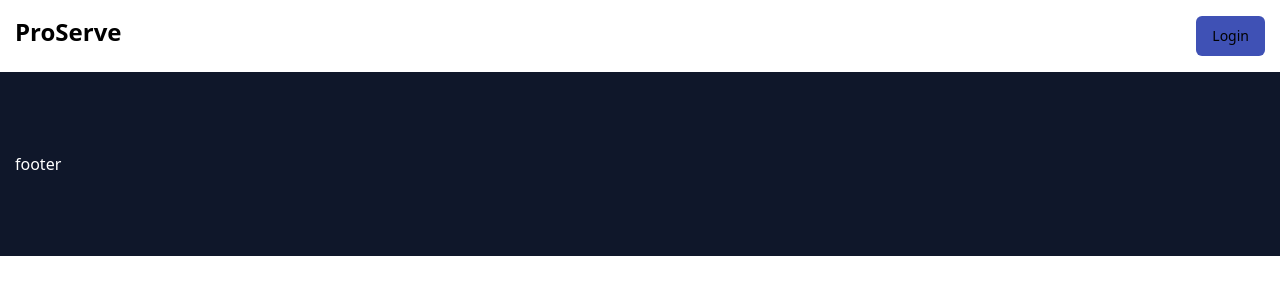
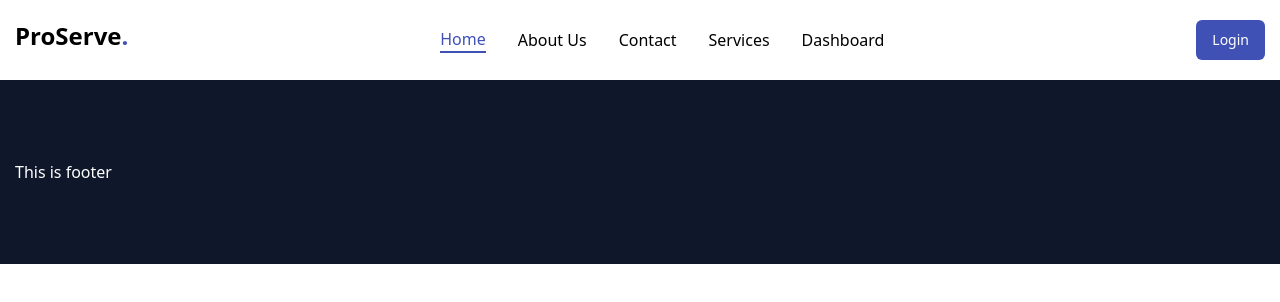
Before and after one commit to nahidraz23/proserve, a Next.js app: page / in a window 1280 px wide. Shown: the top 302 px of the page. Built offline with nearby package versions, Linux system fonts and the light colour scheme.

Commit message:
navbar added

```diff
--- a/package.json
+++ b/package.json
@@ -9,6 +9,7 @@
     "lint": "next lint"
   },
   "dependencies": {
+    "@radix-ui/react-dialog": "^1.1.1",
     "@radix-ui/react-slot": "^1.1.0",
     "class-variance-authority": "^0.7.0",
     "clsx": "^2.1.1",
@@ -16,6 +17,7 @@
     "next": "14.2.8",
     "react": "^18",
     "react-dom": "^18",
+    "react-icons": "^5.3.0",
     "tailwind-merge": "^2.5.2",
     "tailwindcss-animate": "^1.0.7"
   },
--- a/src/app/layout.js
+++ b/src/app/layout.js
@@ -1,5 +1,7 @@
+import Navbar from "@/components/Shared/Navbar/Navbar";
 import "./globals.css";
 import { Inter } from "next/font/google";
+import Footer from "@/components/Shared/Footer";
 
 const inter = Inter({
   subsets: ["latin"],
@@ -15,12 +17,9 @@ export default function RootLayout({ children }) {
   return (
     <html lang="en">
       <body className={inter.variable}>
-        {/* footer is here */}
-
-        {/* dynamic body content are children */}
+        <Navbar />
         {children}
-
-        {/* footer is here */}
+        <Footer />
       </body>
     </html>
   );
--- a/src/app/page.js
+++ b/src/app/page.js
@@ -1,16 +1,7 @@
-import { Button } from "@/components/ui/button";
-
 export default function Home() {
   return (
     <div className="">
-      <main className="flex justify-between container py-4">
-        <span className="font-bold text-2xl">ProServe</span>
-        <Button>Login</Button>
-      </main>
-
-      <footer className="bg-slate-900 text-white">
-        <div className="container  py-20">footer</div>
-      </footer>
+      <main></main>
     </div>
   );
 }
--- /dev/null
+++ b/src/components/Shared/Footer.jsx
@@ -0,0 +1,9 @@
+const Footer = () => {
+  return (
+    <footer className="bg-slate-900 text-white">
+      <div className="container  py-20">This is footer</div>
+    </footer>
+  );
+};
+
+export default Footer;
--- /dev/null
+++ b/src/components/Shared/Navbar/Navbar.jsx
@@ -0,0 +1,87 @@
+"use client";
+
+import { FiAlignRight } from "react-icons/fi";
+import { Button } from "@/components/ui/button";
+import {
+  Sheet,
+  SheetClose,
+  SheetContent,
+  SheetDescription,
+  SheetFooter,
+  SheetHeader,
+  SheetTitle,
+  SheetTrigger,
+} from "@/components/ui/sheet";
+
+import { links } from "@/lib/links";
+import Link from "next/link";
+import { usePathname } from "next/navigation";
+
+const Navbar = () => {
+  const pathname = usePathname();
+
+  console.log(pathname);
+
+  return (
+    <nav className="flex justify-between container py-5">
+      <h1 className="font-bold text-2xl">
+        ProServe<span className="text-primary">.</span>
+      </h1>
+      <div className="hidden lg:flex gap-8 items-center">
+        {links.map((link) => (
+          <Link
+            href={link.path}
+            key={link.path}
+            className={`capitalize font-medium hover:text-primary hover:border-b-2 hover:border-primary transition-all ${
+              link.path === pathname && "border-b-2 border-primary text-primary"
+            }`}
+          >
+            {link.label}
+          </Link>
+        ))}
+      </div>
+      <Button className="hidden lg:flex">Login</Button>
+
+      {/* mobile nav content */}
+      <div className="flex lg:hidden">
+        <Sheet>
+          <SheetTrigger asChild>
+            <Button variant="ghost" className="text-2xl">
+              <FiAlignRight />
+            </Button>
+          </SheetTrigger>
+          <SheetContent>
+            <SheetHeader>
+              <SheetTitle className="mb-6">
+                ProServe<span className="text-primary">.</span>
+              </SheetTitle>
+              <SheetDescription>
+                <div className="flex flex-col gap-8">
+                  {links.map((link) => (
+                    <Link
+                      href={link.path}
+                      key={link.path}
+                      className={`capitalize hover:text-primary hover:border-primary transition-all ${
+                        link.path === pathname && "text-primary"
+                      }`}
+                    >
+                      {link.label}
+                    </Link>
+                  ))}
+                </div>
+              </SheetDescription>
+            </SheetHeader>
+
+            <SheetFooter>
+              <SheetClose asChild>
+                <Button>Login</Button>
+              </SheetClose>
+            </SheetFooter>
+          </SheetContent>
+        </Sheet>
+      </div>
+    </nav>
+  );
+};
+
+export default Navbar;
--- a/src/components/ui/button.jsx
+++ b/src/components/ui/button.jsx
@@ -1,15 +1,15 @@
-import * as React from "react"
-import { Slot } from "@radix-ui/react-slot"
+import * as React from "react";
+import { Slot } from "@radix-ui/react-slot";
 import { cva } from "class-variance-authority";
 
-import { cn } from "@/lib/utils"
+import { cn } from "@/lib/utils";
 
 const buttonVariants = cva(
   "inline-flex items-center justify-center whitespace-nowrap rounded-md text-sm font-medium ring-offset-background transition-colors focus-visible:outline-none focus-visible:ring-2 focus-visible:ring-ring focus-visible:ring-offset-2 disabled:pointer-events-none disabled:opacity-50",
   {
     variants: {
       variant: {
-        default: "bg-primary text-primary-foreground hover:bg-primary/90",
+        default: "bg-primary hover:bg-primary/90 text-white",
         destructive:
           "bg-destructive text-destructive-foreground hover:bg-destructive/90",
         outline:
@@ -31,17 +31,20 @@ const buttonVariants = cva(
       size: "default",
     },
   }
-)
+);
 
-const Button = React.forwardRef(({ className, variant, size, asChild = false, ...props }, ref) => {
-  const Comp = asChild ? Slot : "button"
-  return (
-    (<Comp
-      className={cn(buttonVariants({ variant, size, className }))}
-      ref={ref}
-      {...props} />)
-  );
-})
-Button.displayName = "Button"
+const Button = React.forwardRef(
+  ({ className, variant, size, asChild = false, ...props }, ref) => {
+    const Comp = asChild ? Slot : "button";
+    return (
+      <Comp
+        className={cn(buttonVariants({ variant, size, className }))}
+        ref={ref}
+        {...props}
+      />
+    );
+  }
+);
+Button.displayName = "Button";
 
-export { Button, buttonVariants }
+export { Button, buttonVariants };
--- /dev/null
+++ b/src/components/ui/sheet.jsx
@@ -0,0 +1,108 @@
+"use client";
+
+import * as React from "react";
+import * as SheetPrimitive from "@radix-ui/react-dialog";
+import { cva } from "class-variance-authority";
+import { X } from "lucide-react";
+
+import { cn } from "@/lib/utils";
+
+const Sheet = SheetPrimitive.Root;
+
+const SheetTrigger = SheetPrimitive.Trigger;
+
+const SheetClose = SheetPrimitive.Close;
+
+const SheetPortal = SheetPrimitive.Portal;
+
+const SheetOverlay = React.forwardRef(({ className, ...props }, ref) => (
+  <SheetPrimitive.Overlay
+    className={cn(
+      "fixed inset-0 z-50 bg-black/80  data-[state=open]:animate-in data-[state=closed]:animate-out data-[state=closed]:fade-out-0 data-[state=open]:fade-in-0",
+      className
+    )}
+    {...props}
+    ref={ref}
+  />
+));
+SheetOverlay.displayName = SheetPrimitive.Overlay.displayName;
+
+const sheetVariants = cva(
+  "fixed z-50 gap-4 bg-background p-6 shadow-lg transition ease-in-out data-[state=open]:animate-in data-[state=closed]:animate-out data-[state=closed]:duration-300 data-[state=open]:duration-500",
+  {
+    variants: {
+      side: {
+        left: "inset-y-0 left-0 h-full w-3/4 data-[state=closed]:slide-out-to-left data-[state=open]:slide-in-from-left sm:max-w-sm bg-slate-900",
+        right:
+          "inset-y-0 right-0 h-full w-3/4 data-[state=closed]:slide-out-to-right data-[state=open]:slide-in-from-right sm:max-w-sm bg-slate-900",
+      },
+    },
+    defaultVariants: {
+      side: "left",
+    },
+  }
+);
+
+const SheetContent = React.forwardRef(
+  ({ side = "left", className, children, ...props }, ref) => (
+    <SheetPortal>
+      <SheetOverlay />
+      <SheetPrimitive.Content
+        ref={ref}
+        className={cn(sheetVariants({ side }), className)}
+        {...props}
+      >
+        {children}
+        <SheetPrimitive.Close className="absolute right-4 top-6 rounded-sm opacity-70 ring-offset-background transition-opacity hover:opacity-100 focus:outline-none focus:ring-2 focus:ring-ring focus:ring-offset-2 disabled:pointer-events-none data-[state=open]:bg-secondary">
+          <X className="h-6 w-6 text-white" />
+          <span className="sr-only">Close</span>
+        </SheetPrimitive.Close>
+      </SheetPrimitive.Content>
+    </SheetPortal>
+  )
+);
+SheetContent.displayName = SheetPrimitive.Content.displayName;
+
+const SheetHeader = ({ className, ...props }) => (
+  <div
+    className={cn("flex flex-col space-y-2 text-white", className)}
+    {...props}
+  />
+);
+SheetHeader.displayName = "SheetHeader";
+
+const SheetFooter = ({ className, ...props }) => (
+  <div className={cn("flex justify-end space-x-2", className)} {...props} />
+);
+SheetFooter.displayName = "SheetFooter";
+
+const SheetTitle = React.forwardRef(({ className, ...props }, ref) => (
+  <SheetPrimitive.Title
+    ref={ref}
+    className={cn("text-2xl font-semibold", className)}
+    {...props}
+  />
+));
+SheetTitle.displayName = SheetPrimitive.Title.displayName;
+
+const SheetDescription = React.forwardRef(({ className, ...props }, ref) => (
+  <SheetPrimitive.Description
+    ref={ref}
+    className={cn("font-medium", className)}
+    {...props}
+  />
+));
+SheetDescription.displayName = SheetPrimitive.Description.displayName;
+
+export {
+  Sheet,
+  SheetPortal,
+  SheetOverlay,
+  SheetTrigger,
+  SheetClose,
+  SheetContent,
+  SheetHeader,
+  SheetFooter,
+  SheetTitle,
+  SheetDescription,
+};
--- /dev/null
+++ b/src/lib/links.js
@@ -0,0 +1,22 @@
+export const links = [
+  {
+    label: "home",
+    path: "/",
+  },
+  {
+    label: "about us",
+    path: "/about us",
+  },
+  {
+    label: "contact",
+    path: "/contact",
+  },
+  {
+    label: "services",
+    path: "/services",
+  },
+  {
+    label: "dashboard",
+    path: "/dashboard",
+  },
+];
```
Also changed, not shown: 1 other file (tests, documents, lock files or other folders).
